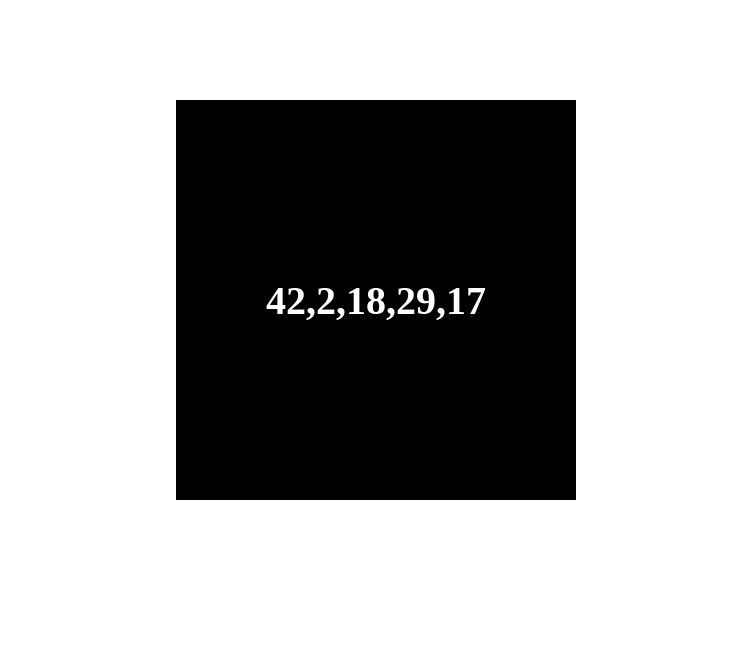
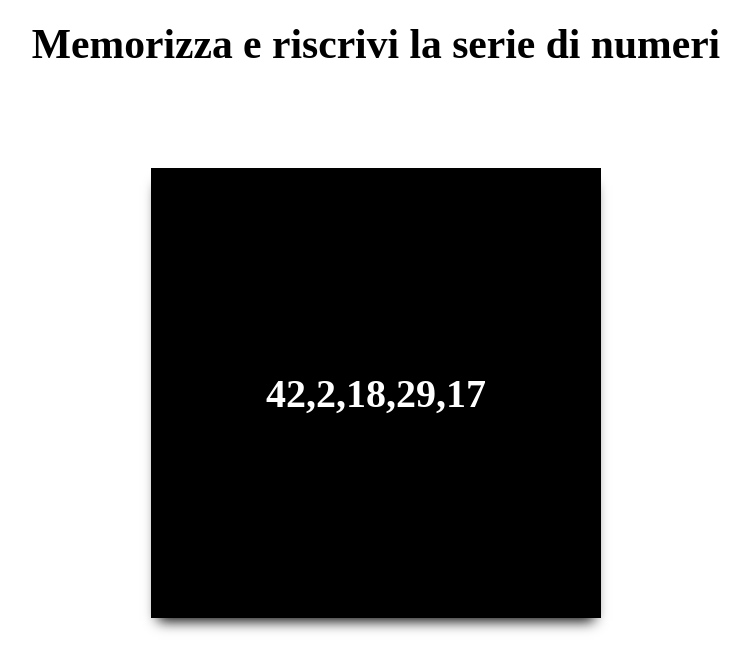
Before and after one commit to igor-86/js-simon, a plain HTML site: page index.html in a window 1280 px wide. Shown: the whole page, without its empty margins (264-1015 px from the left). Drawn offline with Linux system fonts and the light colour scheme.

Commit message:
Un po di stile

```diff
--- a/css/style.css
+++ b/css/style.css
@@ -5,10 +5,16 @@
     box-sizing: border-box;
 }
 
+h1 {
+    text-align: center;
+    margin-top: 20px;
+    font-weight: 700;
+    font-size: 2.6rem;
+}
 .numbers {
     margin: 100px auto;
-    width: 400px;
-    height: 400px;
+    width: 450px;
+    height: 450px;
     background-color: black;
     color: white;
     font-weight: 700;
@@ -16,4 +22,19 @@
     display: flex;
     align-items: center;
     justify-content: center;
+    text-align: center;
+    animation: motion 1s infinite;
 }
+@keyframes motion {
+    0%{
+        transform: scale(1);
+        box-shadow: 0px 10px 13px -7px #000000, 0px 0px 13px 6px rgba(0,0,0,0);
+    }50%{
+        transform: scale(1.2);
+        box-shadow: 0px 10px 13px -7px #000000, 0px 0px 22px 6px rgba(0,0,0,0.19);
+    }0%{
+        transform: scale(1);
+        box-shadow: 0px 10px 13px -7px #000000, 0px 0px 13px 6px rgba(0,0,0,0);
+    }
+
+}
--- a/index.html
+++ b/index.html
@@ -9,6 +9,7 @@
     <link rel="stylesheet" href="css/style.css">
 </head>
 <body>
+    <h1>Memorizza e riscrivi la serie di numeri</h1>
     <div class="numbers">
 
     </div>
--- a/js/script.js
+++ b/js/script.js
@@ -87,7 +87,7 @@
                     numRdnd.innerHTML = controls;
 
                 }else{
-                    numRdnd.innerHTML="you lose";
+                    numRdnd.innerHTML=`You lose! Hai scritto ${arrayBase} mentre i numeri erano ${arrayDue}`;
                 }
 
             }
```
